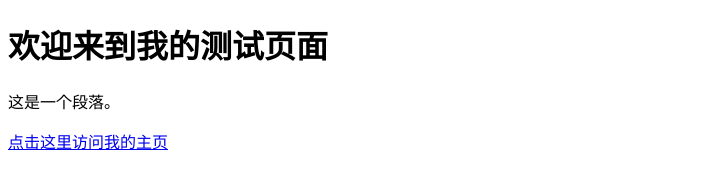
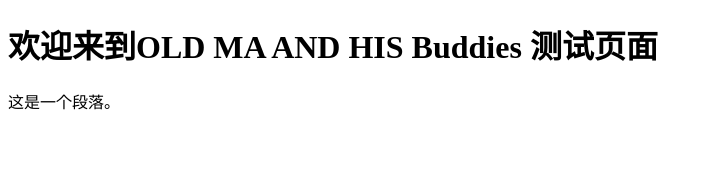
Before and after one commit to LaTechnologie/pwd, a plain HTML site: page index.html in a window 1280 px wide. Shown: the whole page, without its empty margins (0-713 px from the left). Drawn offline with Linux system fonts and the light colour scheme.

Commit message:
Update index.html

```diff
--- a/index.html
+++ b/index.html
@@ -6,8 +6,7 @@
     <title>测试页面</title>
 </head>
 <body>
-    <h1>欢迎来到我的测试页面</h1>
+    <h1>欢迎来到OLD MA AND HIS Buddies 测试页面</h1>
     <p>这是一个段落。</p>
-    <a href="https://www.example.com">点击这里访问我的主页</a>
 </body>
 </html>
```
